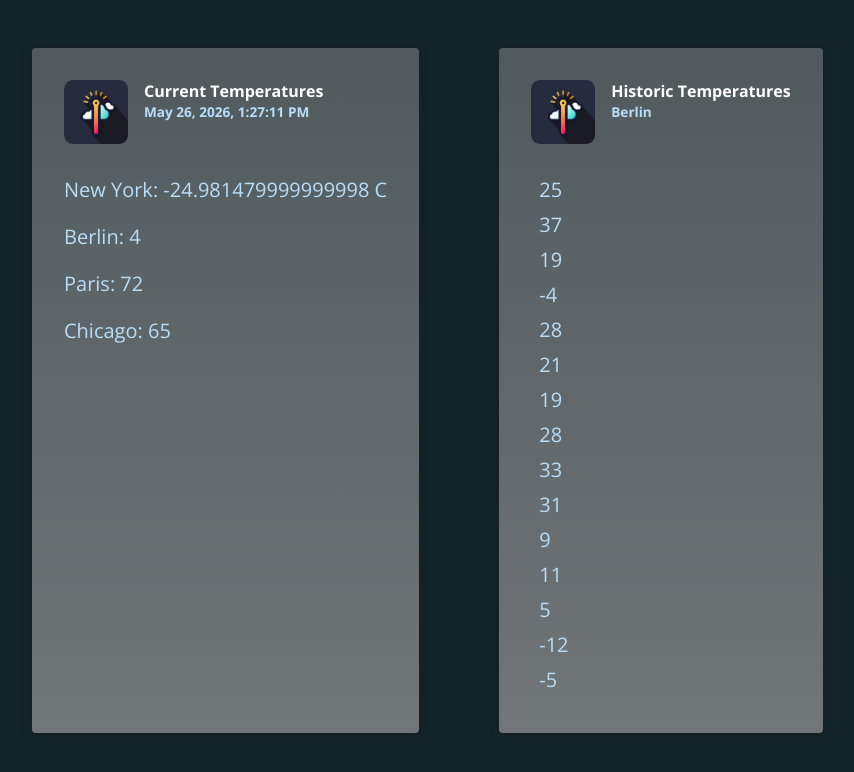
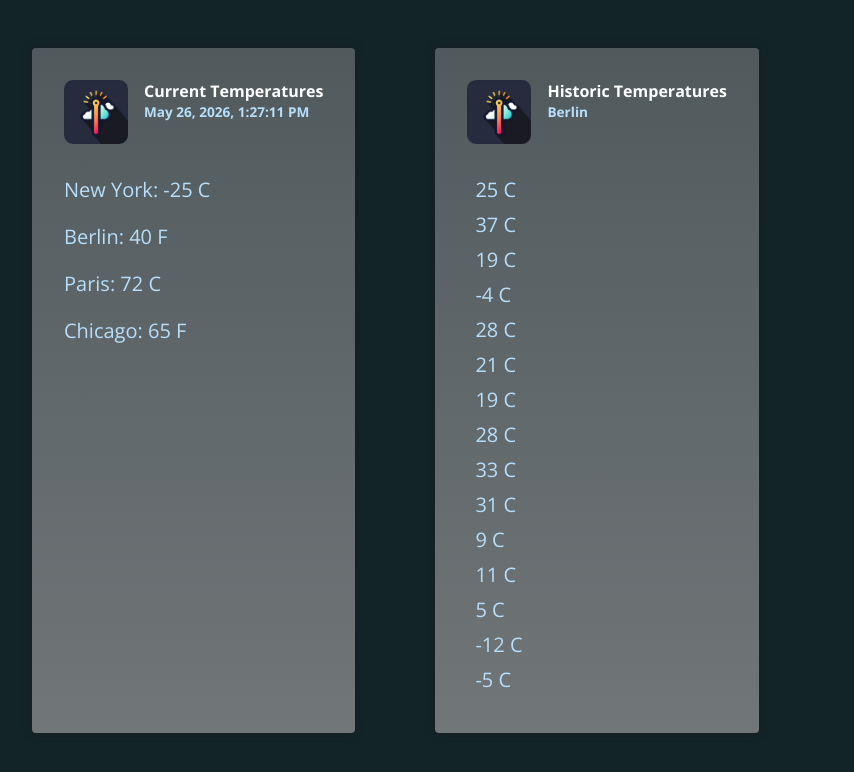
Before and after one commit to jrreda/Angular-pipes-deep-dive, an Angular app: page / in a window 1280 px wide. Shown: the top 772 px of the page, without its empty margins (168-1022 px from the left). Built offline with nearby package versions, Linux system fonts and the light colour scheme.

Commit message:
fix temp decimals

```diff
--- a/src/app/app.component.html
+++ b/src/app/app.component.html
@@ -8,9 +8,9 @@
       </div>
     </header>
     <p>New York: {{ currentTemperaturs.newYork | temp:'fah':'cel' }}</p>
-    <p>Berlin: {{ currentTemperaturs.berlin | number: "1.0-0" }}</p>
-    <p>Paris: {{ currentTemperaturs.paris | number: "1.0-0" }}</p>
-    <p>Chicago: {{ currentTemperaturs.chicago | number: "1.0-0" }}</p>
+    <p>Berlin: {{ currentTemperaturs.berlin | temp:'cel':'fah' }}</p>
+    <p>Paris: {{ currentTemperaturs.paris | temp:'cel' }}</p>
+    <p>Chicago: {{ currentTemperaturs.chicago | temp:'fah' }}</p>
   </article>
 
   <article class="temperatures">
@@ -23,7 +23,7 @@
     </header>
     <ul>
       @for (temperature of historicTemperatures; track temperature) {
-        <li (click)="onReset($index)">{{ temperature }}</li>
+        <li (click)="onReset($index)">{{ temperature | temp:'cel' }}</li>
       }
     </ul>
   </article>
--- a/src/app/temprature.pipe.ts
+++ b/src/app/temprature.pipe.ts
@@ -35,6 +35,6 @@
       symbol = outputType === 'cel' ? ' C' : ' F';
     }
 
-    return `${outputTemp} ${symbol}`;
+    return `${outputTemp.toFixed(0)} ${symbol}`;
   }
 }
```
